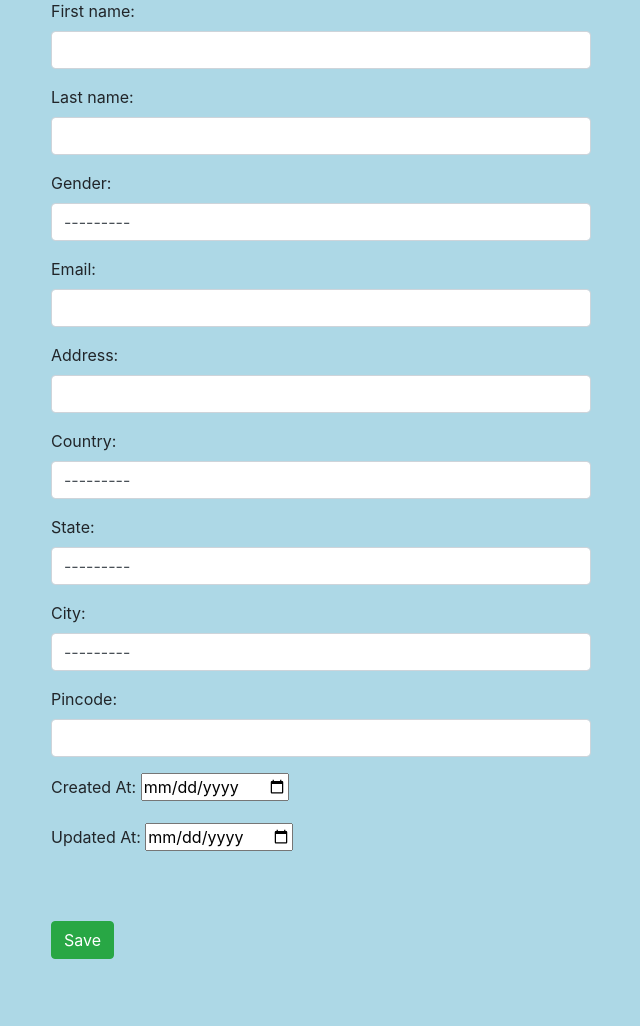
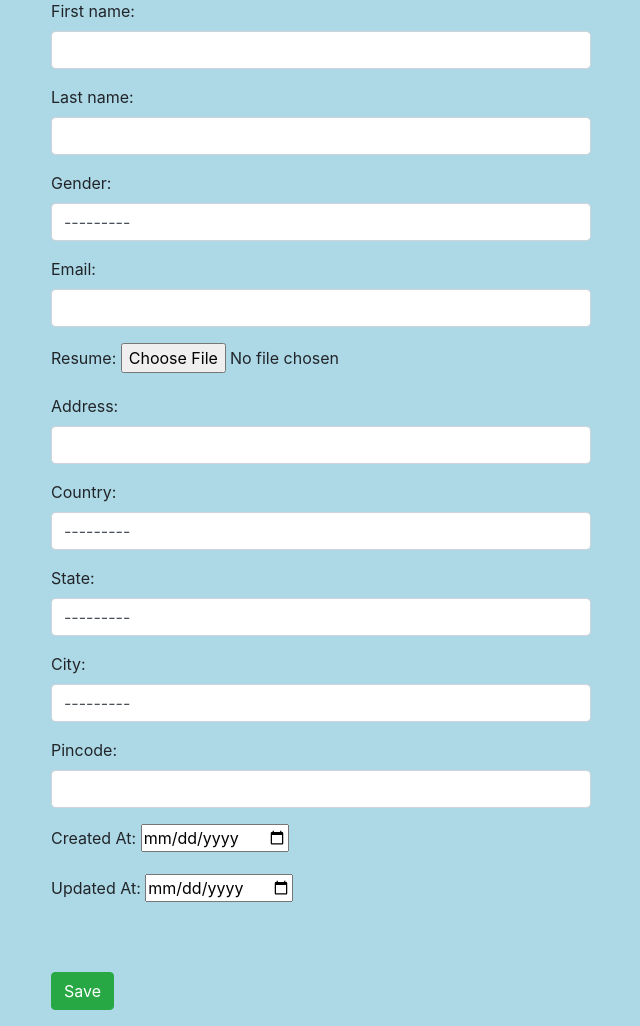
Before and after one commit to Abshar12/EmployeeManagementSystem, a Django app: page /addemployee/ in a window 1280 px wide; the page is wider, and only the part inside the window is pictured. Shown: the part 197-1223 px from the top of that part, without its empty margins (299-939 px from the left). Before the commit the page ends 1156 px from the top of that part, so only its background shows below. Run offline with Django 4.2, Linux system fonts and the light colour scheme; the visitor is signed in with stand-in values (Sample User, id 1); data that the repository does not hold is empty; some libraries are stand-ins or nearby versions.

Commit message:
resume upload and download

```diff
--- a/EmployeeManagementSystem/settings.py
+++ b/EmployeeManagementSystem/settings.py
@@ -11,7 +11,7 @@ https://docs.djangoproject.com/en/4.0/ref/settings/
 """
 
 from pathlib import Path
-
+import os
 # Build paths inside the project like this: BASE_DIR / 'subdir'.
 BASE_DIR = Path(__file__).resolve().parent.parent
 
@@ -121,6 +121,8 @@ USE_TZ = True
 # https://docs.djangoproject.com/en/4.0/howto/static-files/
 
 STATIC_URL = 'static/'
+MEDIA_URL = '/resume/'
+MEDIA_ROOT = os.path.join(BASE_DIR,'resume')
 
 
 # Default primary key field type
--- a/EmployeeManagementSystem/urls.py
+++ b/EmployeeManagementSystem/urls.py
@@ -19,6 +19,9 @@ from django.contrib import admin
 from django.urls import path
 from employee.views import *
 from django.contrib.auth import views as auth_views
+from django.conf import settings
+from django.conf.urls.static import static
+
 
 urlpatterns = [
     path('admin/', admin.site.urls),
@@ -40,8 +43,4 @@ urlpatterns = [
     path('ajax/load-states/',load_states,name='ajax_load_states'),
     path('ajax/load-cities/',load_cities,name='ajax_load_cities'),
 
-
-
-
-
-]
+]+static(settings.MEDIA_URL,document_root=settings.MEDIA_ROOT)
--- a/employee/forms.py
+++ b/employee/forms.py
@@ -14,7 +14,7 @@ class EmployeeAdd(forms.ModelForm):
     updated_at= forms.DateField(label='Updated At',widget=Date)
     class Meta:
         model = Employee
-        fields =('first_name','last_name','gender','email','address','country','state','city','pincode','created_at','updated_at')
+        fields =('first_name','last_name','gender','email','resume','address','country','state','city','pincode','created_at','updated_at')
         widgets={
             'first_name': forms.TextInput(attrs={'class':'form-control col-md-6'}),
             'last_name' : forms.TextInput(attrs={'class':'form-control col-md-6'}),
@@ -26,7 +26,8 @@ class EmployeeAdd(forms.ModelForm):
             'city':forms.Select(attrs={'class':'form-control col-md-6'}),
             'pincode':forms.NumberInput(attrs={'class':'form-control col-md-6'}),
             'created_at':forms.DateField(widget=Date),
-            'updated_at':forms.DateField(widget=Date)
+            'updated_at':forms.DateField(widget=Date),
+
 
 
 
--- a/employee/models.py
+++ b/employee/models.py
@@ -39,7 +39,7 @@ class Employee(models.Model):
     last_name = models.CharField (max_length=50)
     gender = models.ForeignKey(Gender,on_delete=models.SET_NULL, null=True)
     email = models.CharField (max_length=50, unique=True)
-    # password = models.CharField (max_length=800)
+    resume = models.FileField(null=True)
     address = models.CharField (max_length=50)
     country = models.ForeignKey(Country ,on_delete=models.SET_NULL , null=True)
     state = models.ForeignKey(State ,on_delete=models.SET_NULL , null=True)
--- a/employee/templates/add_employee.html
+++ b/employee/templates/add_employee.html
@@ -21,7 +21,7 @@
         <h2 class="text-center" style="border-bottom:2px solid black ;margin-left: 200px;margin-right: 200px;">Add Employee</h2>
 
         <div class="container"  style="margin-left:250px;margin-top: 50px;">
-            <form action="" method="POST" id="Employee"  data-states-url="{% url 'ajax_load_states'%}" data-cities-url="{% url 'ajax_load_cities'%}">
+            <form action="" method="POST" id="Employee" enctype="multipart/form-data" data-states-url="{% url 'ajax_load_states'%}" data-cities-url="{% url 'ajax_load_cities'%}">
                 {%csrf_token%}
                 {{form.as_p}}
                 <br><br>
--- a/employee/templates/show_emp.html
+++ b/employee/templates/show_emp.html
@@ -23,7 +23,7 @@
                     <th scope="col">Last Name</th>
                     <th scope="col">Gender</th>
                     <th scope="col">Email</th>
-
+                    <th scope="col">Resume</th>
                     <th scope="col">Address</th>
                     <th scope="col">Country</th>
                     <th scope="col">State</th>
@@ -42,7 +42,10 @@
                         <td>{{st.last_name}}</td>
                         <td>{{st.gender}}</td>
                         <td>{{st.email}}</td>
+                        <!-- <td>{{st.resume}}</td> -->
+                        <td><a href="{{st.resume.url}}" class="btn btn-primary btn-sm" target="_blank">Download</a>
 
+                        </td>
                         <td>{{st.address}}</td>
                         <td>{{st.country}}</td>
                         <td>{{st.state}}</td>
--- a/employee/views.py
+++ b/employee/views.py
@@ -53,7 +53,7 @@ def admin_logout(request):
 def add_employee(request):
     form = EmployeeAdd()
     if request.method=='POST':
-        form = EmployeeAdd(request.POST)
+        form = EmployeeAdd(request.POST,request.FILES)
         if form.is_valid():
             form.save()
             messages.success(request,"Employee added successfully")
```
Also changed, not shown: employee/migrations/0013_employee_resume_alter_employee_created_at_and_more.py (added), employee/migrations/0014_alter_employee_resume.py (added), employee/migrations/0015_alter_employee_resume.py (added), employee/migrations/0016_alter_employee_resume.py (added), 1 other file.
